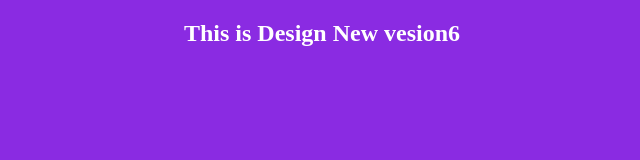
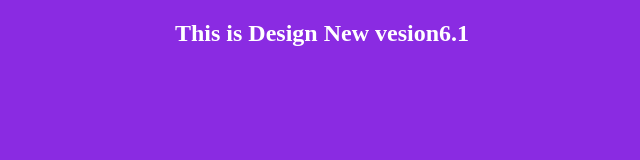
Before and after one commit to Pooja933119/MyRepoNew, a plain HTML site: page index.html in a window 1280 px wide. Shown: the whole page, without its empty margins (318-958 px from the left). Drawn offline with Linux system fonts and the light colour scheme.

Commit message:
cheange verion6.1

```diff
--- a/index.html
+++ b/index.html
@@ -7,6 +7,6 @@
     <link rel="stylesheet" href="styles.css">
 </head>
 <body>
-   <h2>This is Design New vesion6</h2>
+   <h2>This is Design New vesion6.1</h2>
 </body>
 </html>
```
